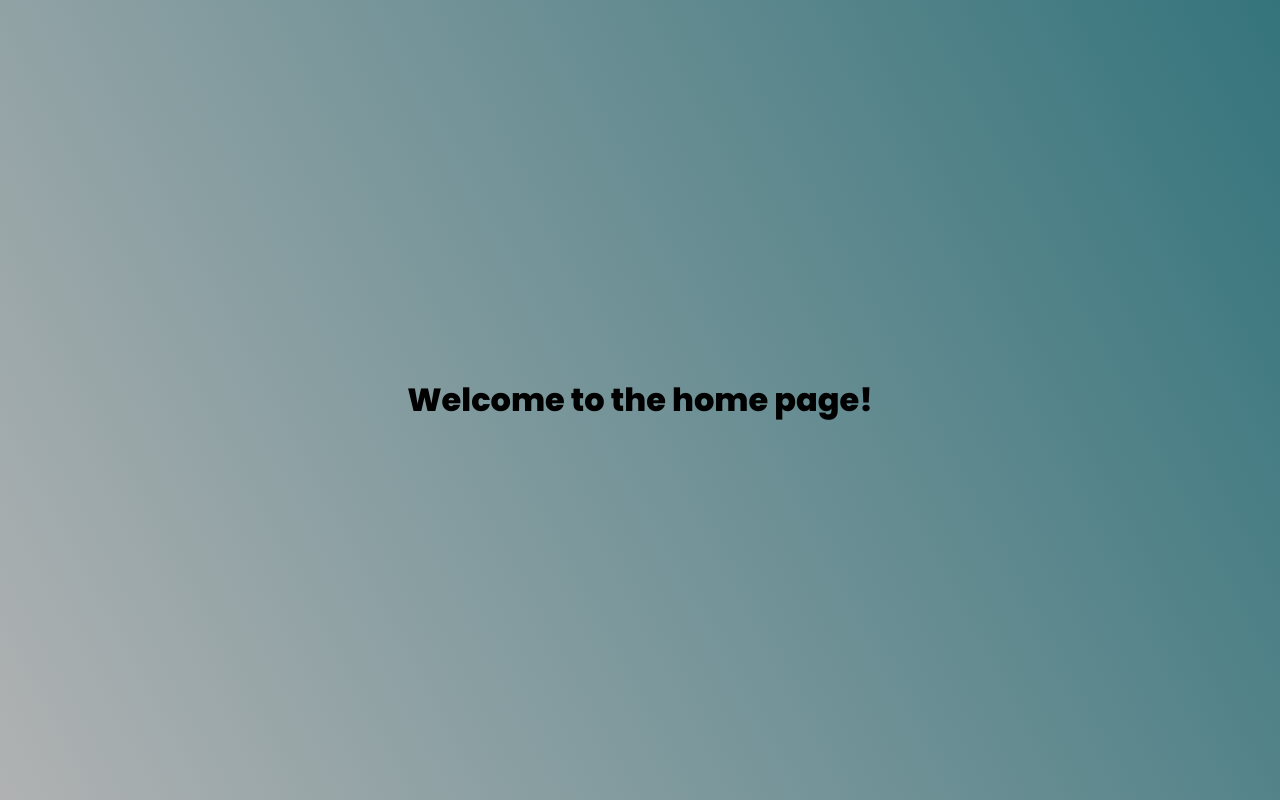
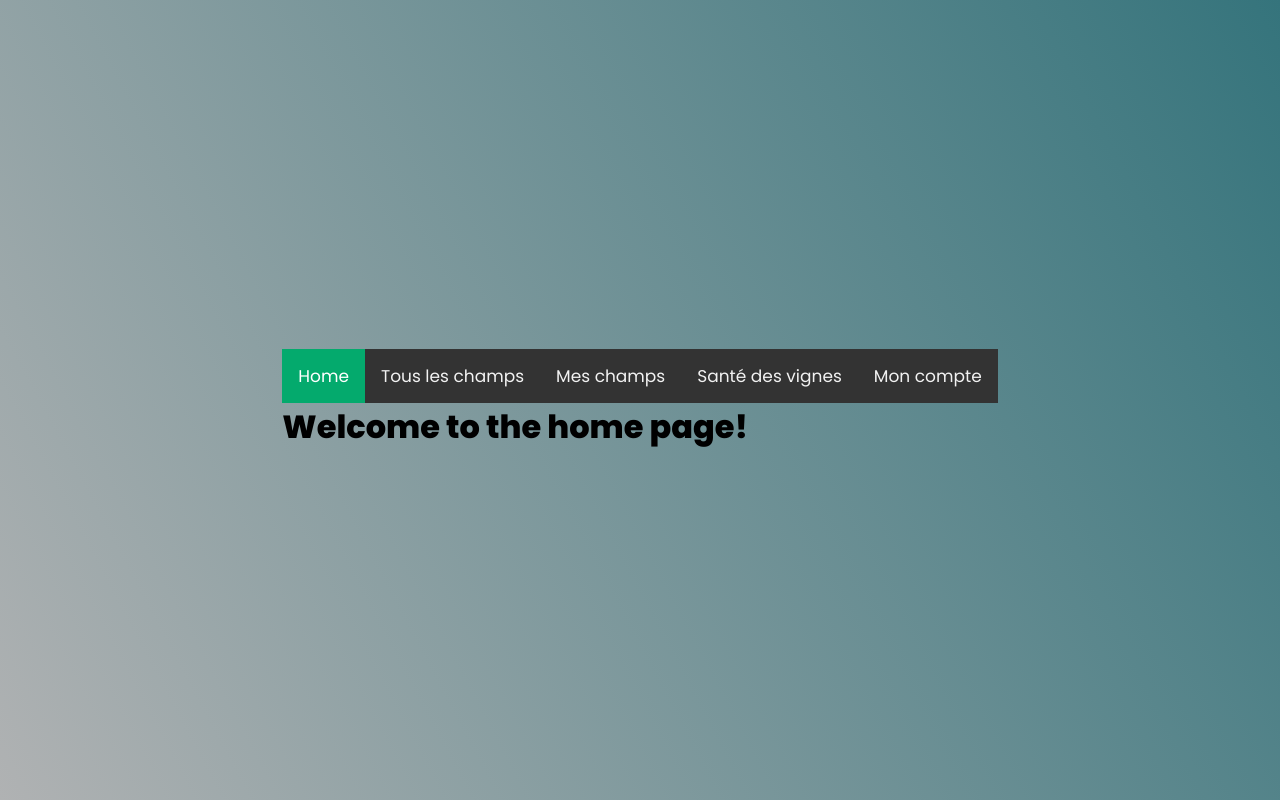
Before and after one commit to Sandra-I/T-Maj-Voltron-Epitech, a Vue app: page / in a window 1280 px wide. Built offline with nearby package versions, Linux system fonts and the light colour scheme.

Commit message:
[ADD] Navbar the beginning

```diff
--- a/src/App.vue
+++ b/src/App.vue
@@ -1,4 +1,14 @@
 <template>
+  <div class="topnav" id="myTopnav">
+    <a class="active" @click="this.$router.push('/')">Home</a>
+    <a href="#tousleschamps">Tous les champs</a>
+    <a href="#meschamps">Mes champs</a>
+    <a @click="this.$router.push('/santedesvignes')">Santé des vignes</a>
+    <a @click="this.$router.push('/profile')">Mon compte</a>
+    <a href="javascript:void(0);" class="icon" onclick="myFunction()">
+      <i class="fa fa-bars"></i>
+    </a>
+  </div>
   <router-view></router-view>
 </template>
 
@@ -97,4 +107,38 @@ export default {
     color: #f32133;
   }
 
+  /* Add a black background color to the top navigation */
+.topnav {
+  background-color: #333;
+  overflow: hidden;
+}
+
+/* Style the links inside the navigation bar */
+.topnav a {
+  float: left;
+  display: block;
+  color: #f2f2f2;
+  text-align: center;
+  padding: 14px 16px;
+  text-decoration: none;
+  font-size: 17px;
+}
+
+/* Change the color of links on hover */
+.topnav a:hover {
+  background-color: #ddd;
+  color: black;
+}
+
+/* Add an active class to highlight the current page */
+.topnav a.active {
+  background-color: #04AA6D;
+  color: white;
+}
+
+/* Hide the link that should open and close the topnav on small screens */
+.topnav .icon {
+  display: none;
+}
+
 </style>
--- a/src/router/index.js
+++ b/src/router/index.js
@@ -2,7 +2,7 @@ import { createWebHistory, createRouter } from "vue-router";
 import Home from "@/components/Home.vue";
 import Login from "@/views/Login.vue";
 import Profile from "@/views/Profile.vue";
-import Ia from "@/views/Ia.vue";
+import Santedesvignes from "@/views/Ia.vue";
 
 const routes = [
   {
@@ -22,9 +22,9 @@ const routes = [
     props: true
   },
   {
-    name: 'ia',
-    path: '/ia',
-    component: Ia
+    name: 'santedesvignes',
+    path: '/santedesvignes',
+    component: Santedesvignes
   }
 ]
 
```
